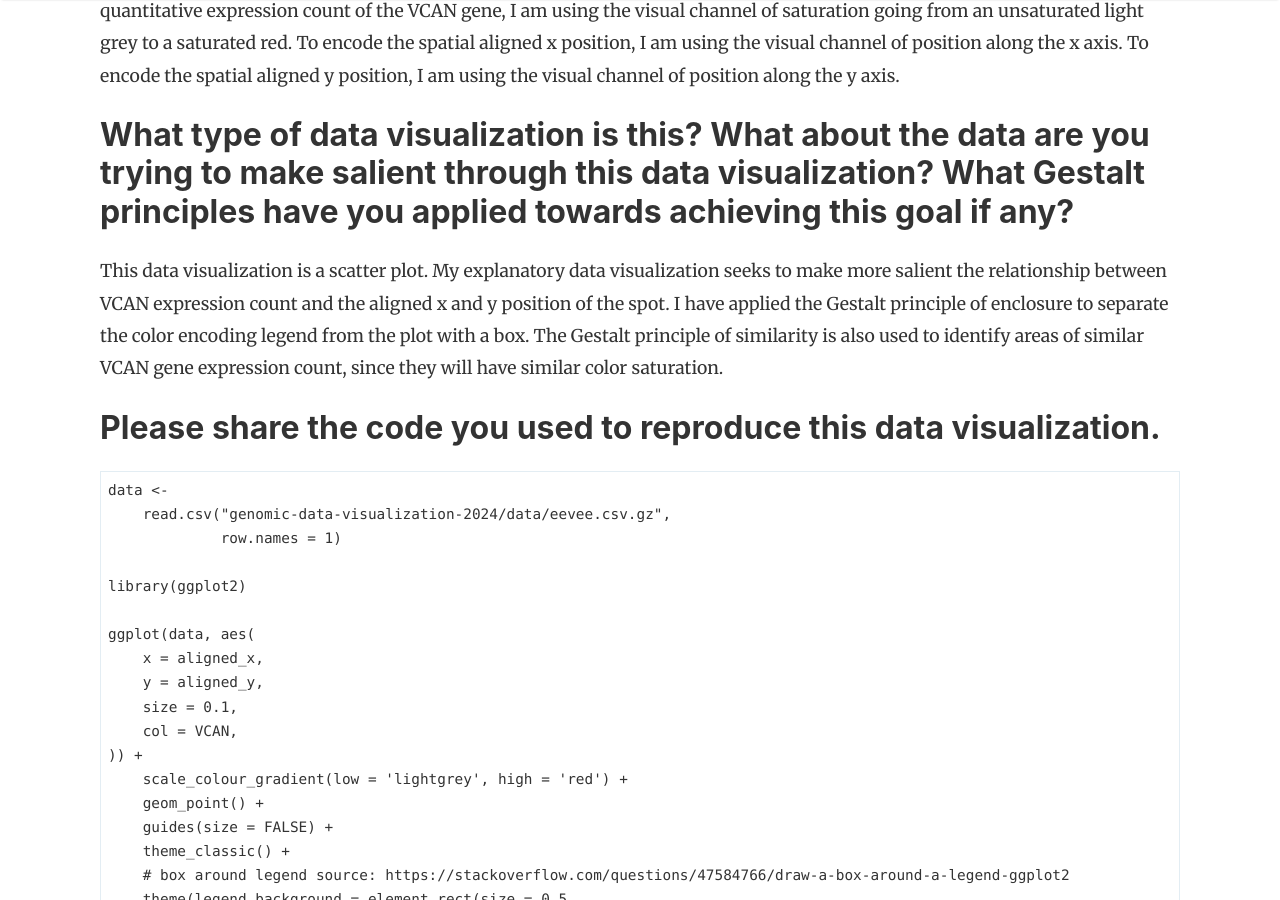
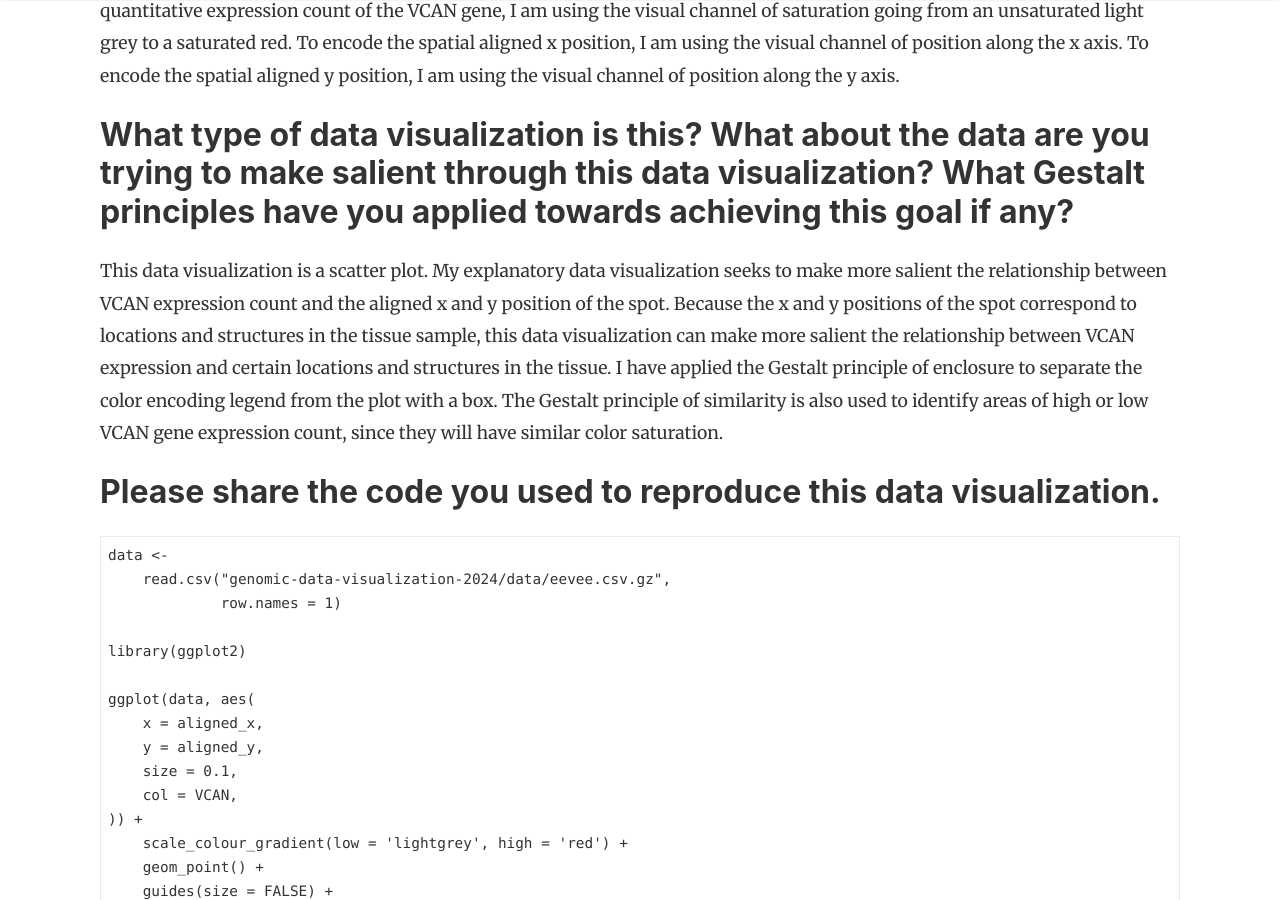
Before and after one commit to JEFworks-Lab/genomic-data-visualization-2024, a Jekyll site: the page built from _posts/2024-01-26-aying2.md, in a window 1280 px wide and 900 px high, scrolled down 1302 px. Built offline with Jekyll 4.4.1, drawn with Linux system fonts in a browser that asks for light colours; nearby versions of some CDN libraries; comment, search, counter and statistics services are not loaded.

Commit message:
added saliency

````diff
--- a/_posts/2024-01-26-aying2.md
+++ b/_posts/2024-01-26-aying2.md
@@ -15,7 +15,7 @@
 I am using the geometric primitive of points to represent each spot on the spatial gene expression slide. To encode the quantitative expression count of the VCAN gene, I am using the visual channel of saturation going from an unsaturated light grey to a saturated red. To encode the spatial aligned x position, I am using the visual channel of position along the x axis. To encode the spatial aligned y position, I am using the visual channel of position along the y axis.
 
 ## What type of data visualization is this? What about the data are you trying to make salient through this data visualization? What Gestalt principles have you applied towards achieving this goal if any?
-This data visualization is a scatter plot. My explanatory data visualization seeks to make more salient the relationship between VCAN expression count and the aligned x and y position of the spot. I have applied the Gestalt principle of enclosure to separate the color encoding legend from the plot with a box. The Gestalt principle of similarity is also used to identify areas of similar VCAN gene expression count, since they will have similar color saturation.
+This data visualization is a scatter plot. My explanatory data visualization seeks to make more salient the relationship between VCAN expression count and the aligned x and y position of the spot. Because the x and y positions of the spot correspond to locations and structures in the tissue sample, this data visualization can make more salient the relationship between VCAN expression and certain locations and structures in the tissue. I have applied the Gestalt principle of enclosure to separate the color encoding legend from the plot with a box. The Gestalt principle of similarity is also used to identify areas of high or low VCAN gene expression count, since they will have similar color saturation.
 
 ## Please share the code you used to reproduce this data visualization.
 ```{r}
````
